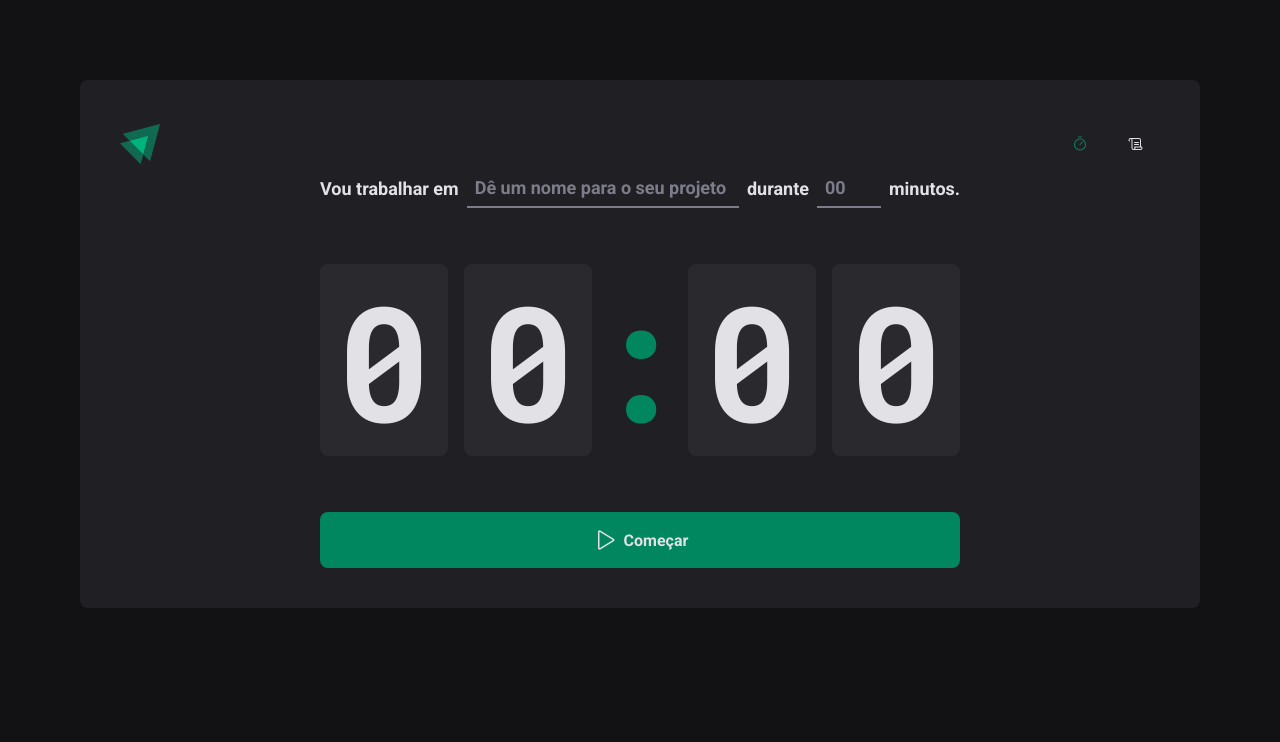
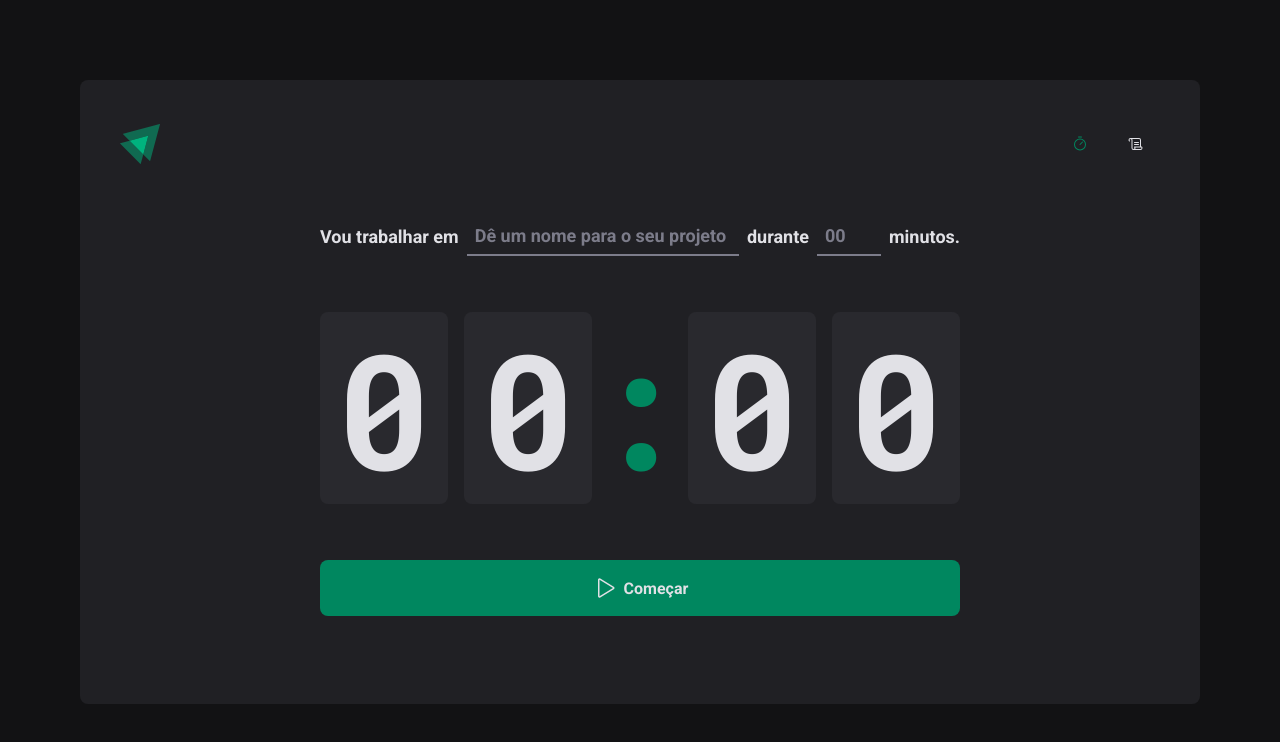
Before and after one commit to gabrielamenezes/ignite-timer, a React (Vite) app: page / in a window 1280 px wide. Shown: the top 742 px of the page. Built offline with nearby package versions, Linux system fonts and the light colour scheme.

Commit message:
style: add paddingg to HomeContainer

```diff
--- a/src/pages/Home/styles.ts
+++ b/src/pages/Home/styles.ts
@@ -7,6 +7,7 @@ export const HomeContainer = styled.div`
   flex-direction: column;
   align-items: center;
   justify-content: center;
+  padding: 3rem 0;
 
   form {
     display: flex;
```
